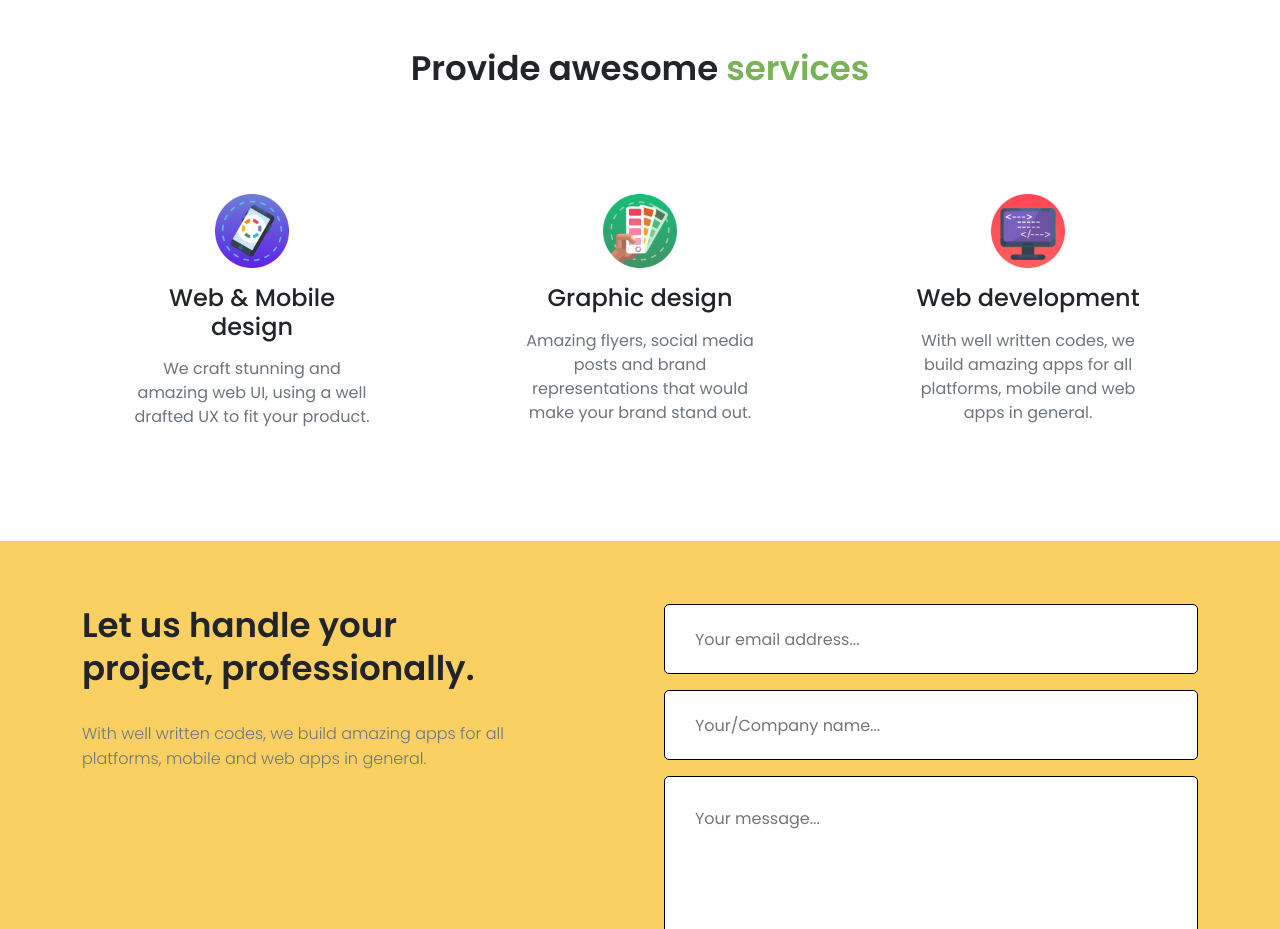
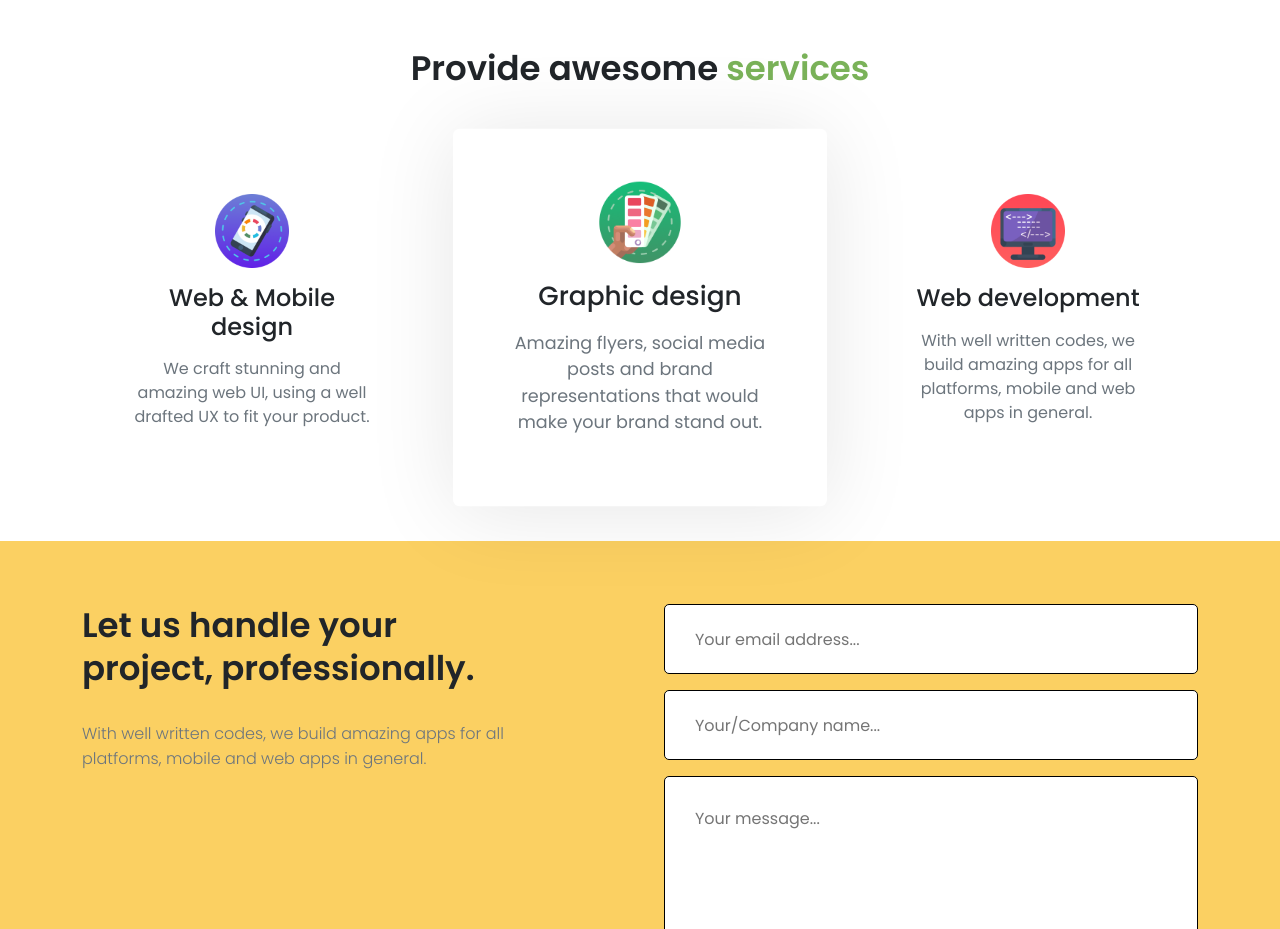
Before and after one commit to devhasibulislam/creative-agency-client, a React (Create React App) app: page / in a window 1280 px wide. Shown: the part 800-1729 px from the top of the page. Built offline with nearby package versions, Linux system fonts and the light colour scheme.

Commit message:
fix bugs of service section

```diff
--- a/src/routes/Home/Services.js
+++ b/src/routes/Home/Services.js
@@ -4,7 +4,7 @@ import service2 from '../../assets/icons/service2.png';
 import service3 from '../../assets/icons/service3.png';
 
 const Services = () => {
-    const [active, setActive] = useState(true);
+    const [active, setActive] = useState(1);
     const services = [
         {
             icon: service1,
@@ -34,7 +34,8 @@ const Services = () => {
                             className='col-lg-4 col-md-6 col-12'
                         >
                             <div
-                                className='text-center p-5 rounded service-card'
+                                className={`text-center p-5 rounded service-card ${active === index && 'active'}`}
+                                onMouseEnter={() => setActive(index)}
                             >
                                 <div className='mb-3'>
                                     <img
```
